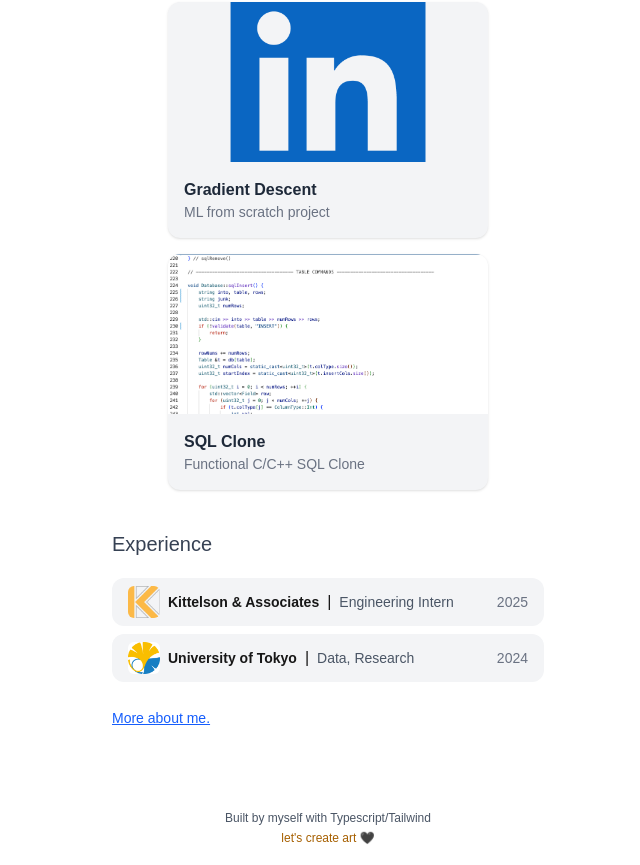
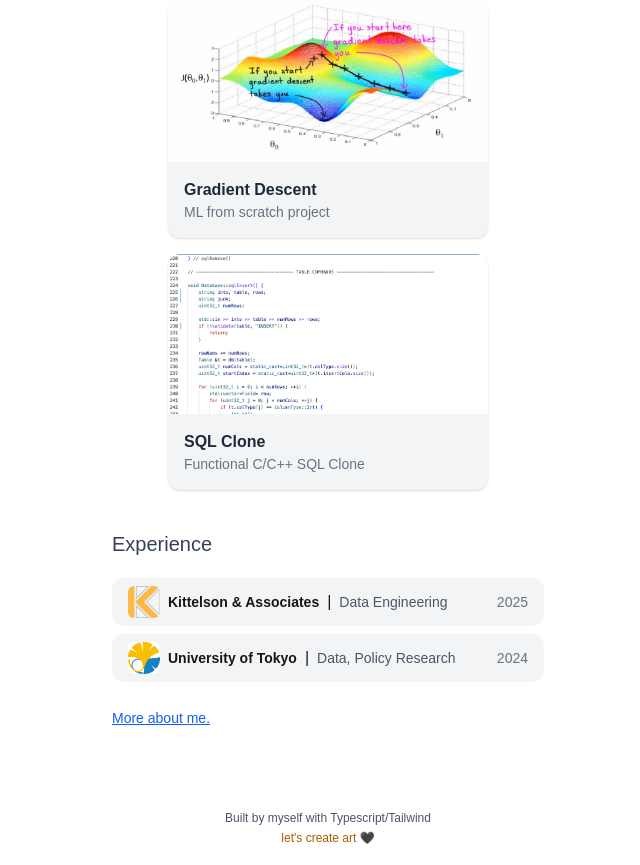
Before and after one commit to kfukutom/ken, a Next.js app: page / in a window 1280 px wide. Shown: the part 884-1749 px from the top of the page, without its empty margins (312-952 px from the left). Built offline with nearby package versions, Linux system fonts and the light colour scheme; what tailwindcss-animated would draw is missing.

Commit message:
Deployment Test Commit

```diff
--- a/components/Experience.tsx
+++ b/components/Experience.tsx
@@ -5,13 +5,13 @@ import Image from "next/image";
 const experiences = [
   {
     company: "Kittelson & Associates",
-    role: "Engineering Intern",
+    role: "Data Engineering",
     year: "2025",
     logo: kittelson,
   },
   {
     company: "University of Tokyo",
-    role: "Data, Research",
+    role: "Data, Policy Research",
     year: "2024",
     logo: todai,
   },
--- a/components/Projects.tsx
+++ b/components/Projects.tsx
@@ -4,7 +4,7 @@ import Image from "next/image";
 import p1 from "@/public/github.png";
 import p2 from "@/public/projects/p2.png";
 import p3 from "@/public/projects/p3.png";
-import p4 from "@/public/link.png";
+import p4 from "@/public/Proj.jpeg";
 
 const projects = [
   {
--- a/components/Socials.tsx
+++ b/components/Socials.tsx
@@ -10,7 +10,7 @@ export default function SocialLinks() {
         href="https://example.com"
         target="_blank"
         rel="noopener noreferrer"
-        className="cursor-pointer w-40 h-15 flex items-center justify-center bg-gray-100 rounded-lg text-2xl hover:border-[2px] hover:border-black-500 transition"
+        className="cursor-pointer animate-wiggle animate-once w-40 h-15 flex items-center justify-center bg-gray-100 rounded-lg text-2xl hover:border-[2px] hover:border-black-500 transition"
       >
         <Image src={fig} alt="Design Portfolio" width={60} height={60} />
       </a>
```
Also changed, not shown: public/Proj.jpeg (added).
